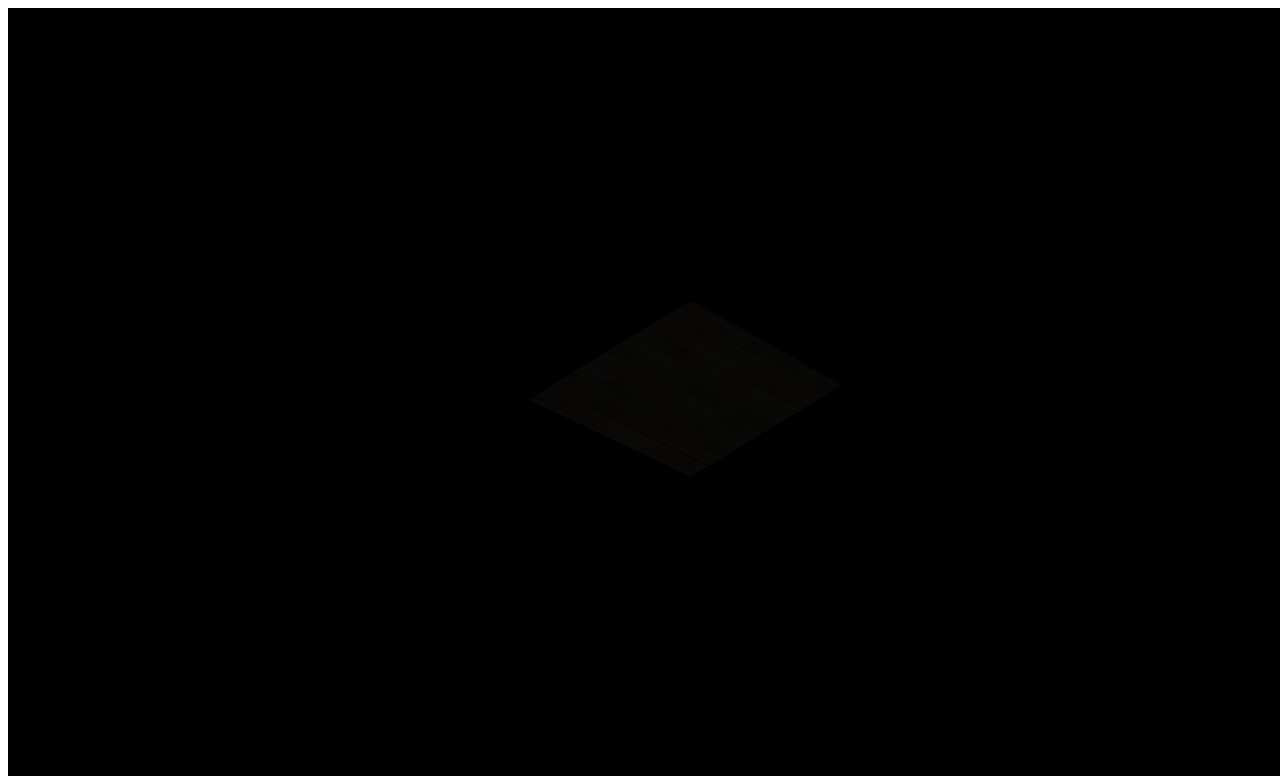
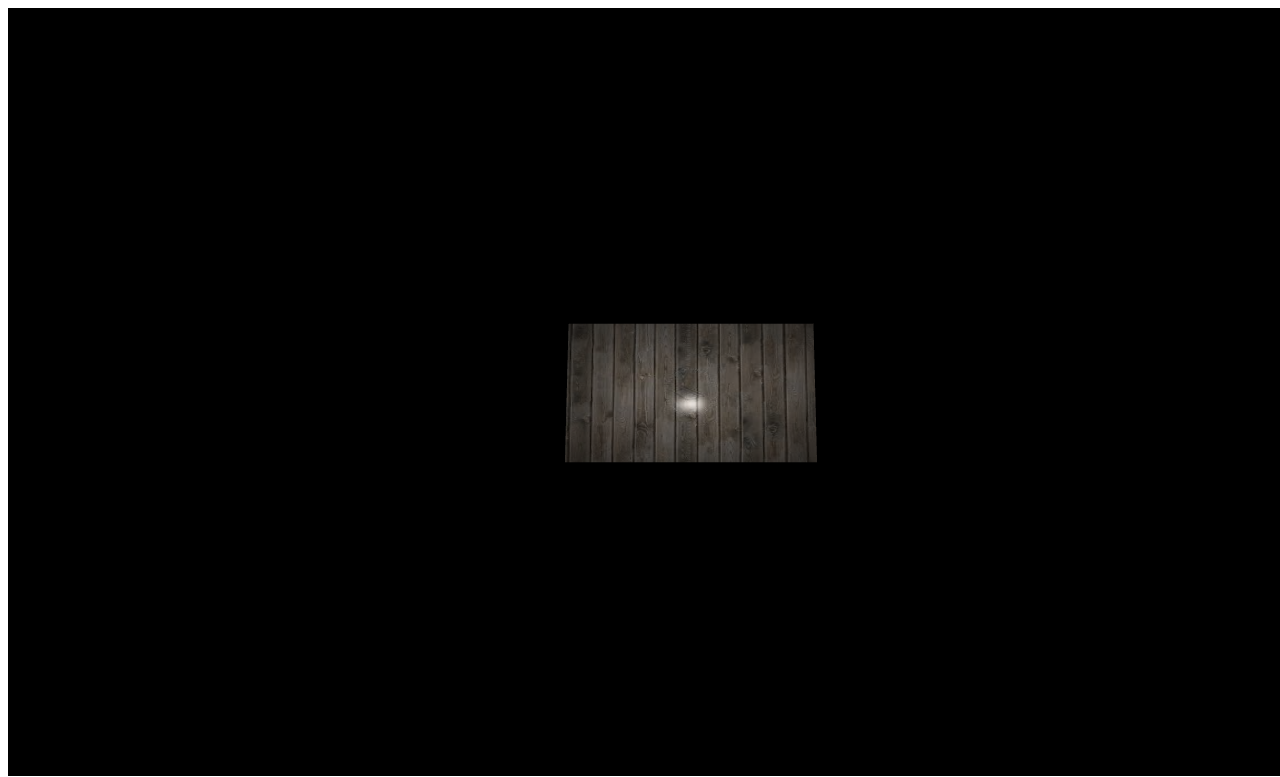
Before and after one commit to Owca12/grafika-3d, a plain HTML site: page index.html in a window 1280 px wide. Shown: the top 777 px of the page. Drawn offline with Linux system fonts and the light colour scheme.

Commit message:
done specular

```diff
--- a/index.html
+++ b/index.html
@@ -21,8 +21,6 @@
 <body onload="run();">
 <canvas id="glcanvas" width="1366" height="768"></canvas>
 <script src="scripts/pryzmat.js"></script>
-
-
 <table border="0" class="maintable" cellpadding="3px" cellspacing="3px">
 <tr style="vertical-align: top;">
 <td>Vertex shader:
@@ -41,6 +39,7 @@ layout(location = 2) in vec3 aVertexNormal;
 out vec2 vert_frag_text_coord;
 out vec3 vertexCoordinates;
 out vec3 normal;
+
 layout(std140) uniform Metrices
 {
 	mat4 P;
@@ -72,7 +71,7 @@ in vec3 vertexCoordinates;
 in vec3 normal;
 uniform vec3 lightPosition;
 uniform vec3 uAttenuationCoefficient;
-
+uniform float uSpecularExponent;
 void main()
 {
 	//frag_color = texture(text,vert_frag_text_coord);
@@ -81,8 +80,16 @@ void main()
 	vec3 n = normalize(normal);
 	float attenuation =  10.0/(uAttenuationCoefficient[0]+ distanceToLight*( uAttenuationCoefficient[1]+distanceToLight*uAttenuationCoefficient[2]) );
 	float diffuse = attenuation*max(0.0, dot(n, lightVector));
+	float specular=0.0;
+	if(diffuse>0.0) {
+			vec3 viewVectorInViewSpace=normalize(-vertexCoordinates);
+			vec3 halfVector = normalize(viewVectorInViewSpace+lightVector);
+			specular=attenuation*pow(max(0.0,dot(halfVector,n)),
+			uSpecularExponent);
 
-	frag_color.rgb = diffuse*texture(text, vert_frag_text_coord).rgb;
+	}
+
+	frag_color.rgb = diffuse*texture(text, vert_frag_text_coord).rgb + vec3(1,1,1)*specular;
 	frag_color.a =  texture(text, vert_frag_text_coord).a;
 }
 </textarea>
--- a/scripts/pryzmat.js
+++ b/scripts/pryzmat.js
@@ -1,5 +1,4 @@
 "use strict";
-
 
 function Renderer(vertSrc, fragSrc)
 {
@@ -8,8 +7,14 @@ function Renderer(vertSrc, fragSrc)
 	var uMlocation, Plocation, Vlocation;
 	var vertex_shader_source = vertSrc;
 	var fragment_shader_source = fragSrc;
-	var normalMatrixLoc, lightPosLoc, attenuationLoc;
-	var lightPos, attenuationVal;
+	var normalMatrixLoc, lightPosLoc, attenuationLoc, uSpecularExponentLoc;
+	var lightPos, attenuationVal, uSpecularExponentVal;
+	uSpecularExponentVal= parseFloat(1000);
+	var x=0;
+	var y=1.5;
+	var z=0;
+	//var x= document.getElementById("txtx").value;
+	//console.log(x);
 	//const image = require('file-loader!./textura.png');
 	const image = new Image();
 	image.src = "board.jpg";
@@ -103,6 +108,7 @@ function Renderer(vertSrc, fragSrc)
 		lightPosLoc = gl.getUniformLocation(program, 'lightPosition');
 		normalMatrixLoc = gl.getUniformLocation(program, 'uNormal');
 		attenuationLoc = gl.getUniformLocation(program, 'uAttenuationCoefficient');
+		uSpecularExponentLoc = gl.getUniformLocation(program, 'uSpecularExponent');
 
 		T = mat4.create();
 		R = mat4.create();
@@ -114,13 +120,16 @@ function Renderer(vertSrc, fragSrc)
 
 
 		mat4.perspective(P, Math.PI/3, 1, 0.1, 100) // takie same jednostki jak w lookAT
-		mat4.lookAt(V,[3, 10, 3],[0,0,0],[0, 0, 1])
+		mat4.lookAt(V,[1, 10, 1],[0,0,0],[0, 1, 0])
 		// mat4.lookAt(V,
                // 1.5*Math.cos(rad), 1.5*Math.sin(rad), 1.5, // eye
                // 0.0, 0.0, 0.0, // look at
-               // 0.0, 0.0, 1.0); // up
-		lightPos = vec3.fromValues(0, 10, 0);
+			   // 0.0, 0.0, 1.0); // up
+
+		lightPos = vec3.fromValues(x, y, z);
 		attenuationVal = vec3.fromValues(1,10,1);
+		console.log(" x = ",x," y = ",y," z = ",z);
+		console.log("uSpecularExponentVal=",uSpecularExponentVal);
 		// przyporzadkowanie ubi do ubb
 		// let color_ubb = 0;
 		// gl.uniformBlockBinding(program, color_ubi, color_ubb);
@@ -353,7 +362,7 @@ function Renderer(vertSrc, fragSrc)
 		vec3.transformMat4(transformed, lightPos, V);
 		gl.uniform3fv(lightPosLoc, transformed);
 		gl.uniform3fv(attenuationLoc, attenuationVal);
-
+		gl.uniform1f(uSpecularExponentLoc,uSpecularExponentVal)
 		//var now = Date.now();
 		//var elapsed = now - exTime;
 		//exTime = now;
```
